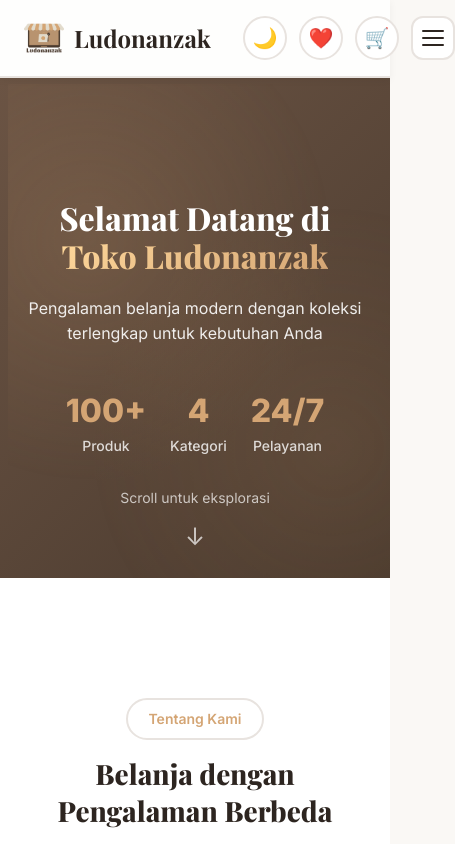
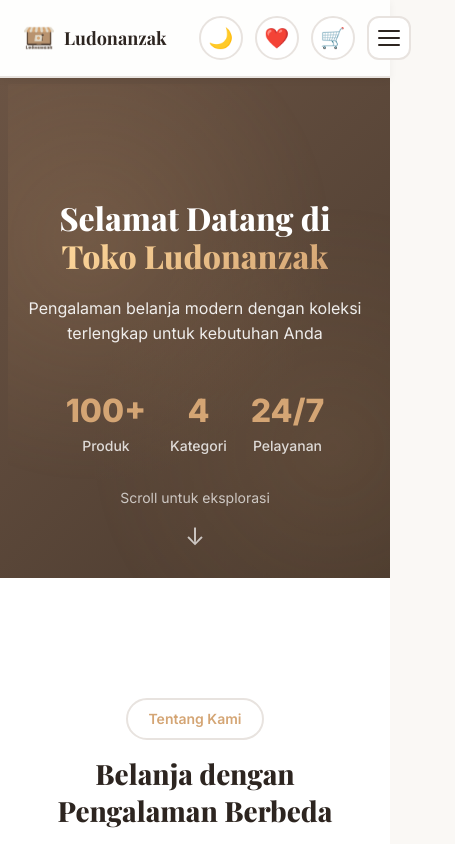
Before and after one commit to luckqfz/E-Commerce, a plain HTML site: page index.html in a window 390 px wide. Shown: the top 844 px of the page, 455 px wide, since content can reach past the window. Drawn offline with nearby package versions, Linux system fonts and the light colour scheme.

Commit message:
Add responsive styles for logo image and text

```diff
--- a/src/style/style.css
+++ b/src/style/style.css
@@ -2323,3 +2323,12 @@ body {
   width: auto;
   object-fit: contain;
 }
+
+@media (max-width: 600px) {
+  .logo-img{
+    height: 30px;
+  }
+  .logo-toko{
+    font-size: 18px;
+  }
+}
```
